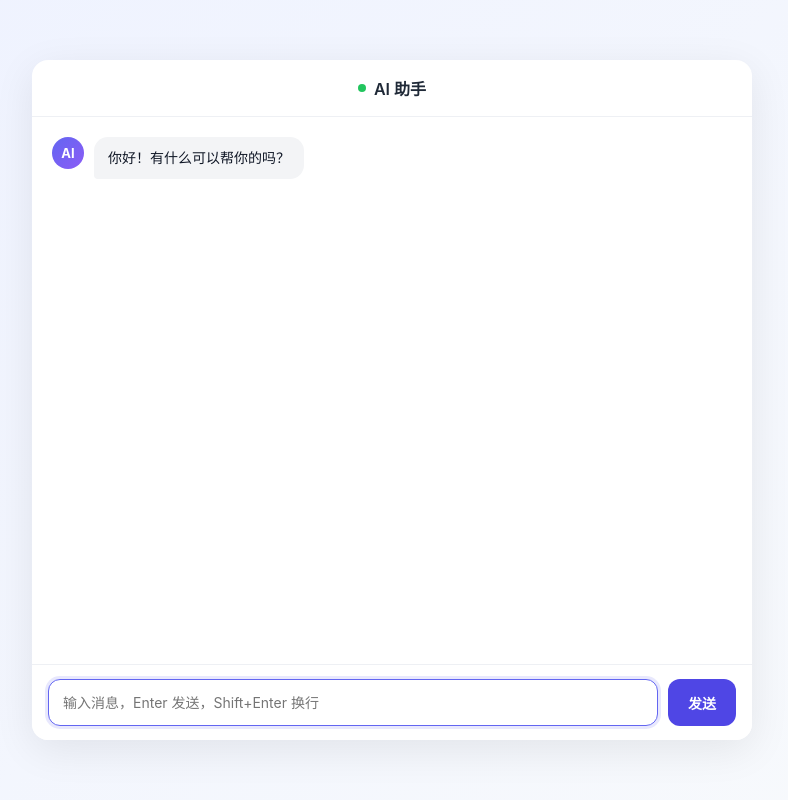
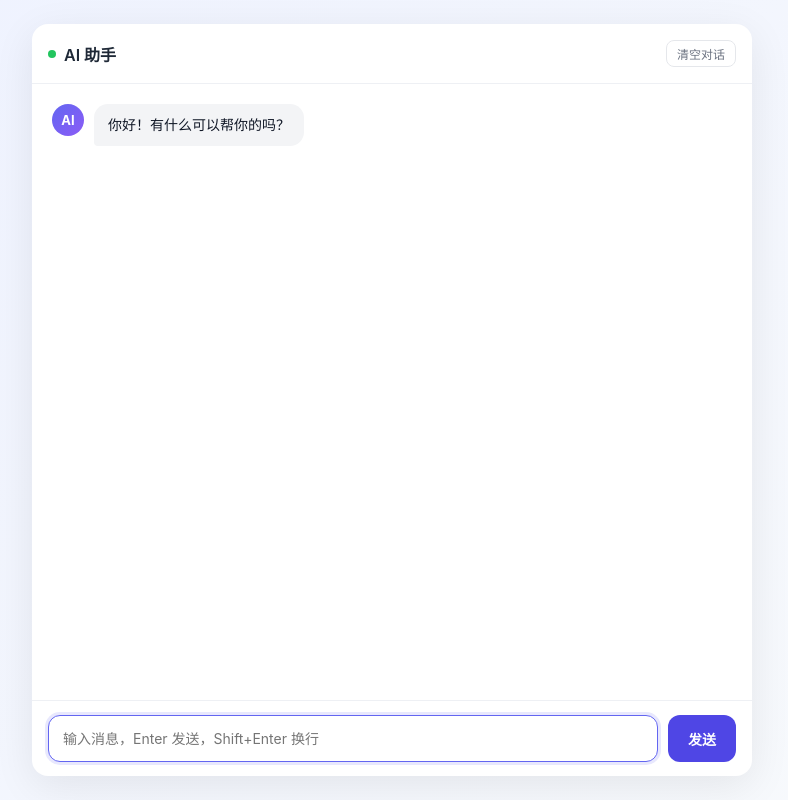
Before and after one commit to Pr0m11se/HighschoolChemistryLabSafetyHelper, a Flask app: page / in a window 1280 px wide. Shown: the whole page, without its empty margins (248-1036 px from the left). Run offline with Flask 3, Linux system fonts and the light colour scheme; data that the repository does not hold is empty.

Commit message:
增加了上下文保持功能，修复了一些已知问题

```diff
--- a/app.py
+++ b/app.py
@@ -1,4 +1,5 @@
 import os
+import json
 from flask import Flask, render_template, request, jsonify
 from openai import OpenAI
 
@@ -11,38 +12,82 @@ client = OpenAI(
 
 SYSTEM_PROMPT = "You are a helpful assistant"
 
+HISTORY_FILE = os.path.join(
+    os.path.dirname(os.path.abspath(__file__)), "history.json"
+)
+
+MAX_HISTORY_MESSAGES = 20
+
+
+def load_history():
+    if not os.path.exists(HISTORY_FILE):
+        return []
+    try:
+        with open(HISTORY_FILE, "r", encoding="utf-8") as f:
+            data = json.load(f)
+        return data if isinstance(data, list) else []
+    except (json.JSONDecodeError, OSError):
+        return []
+
+
+def save_history(history):
+    try:
+        with open(HISTORY_FILE, "w", encoding="utf-8") as f:
+            json.dump(history, f, ensure_ascii=False, indent=2)
+    except OSError as e:
+        print("[WARN] 保存历史失败:", e)
+
 
 @app.route("/")
 def index():
     return render_template("index.html")
 
 
+@app.route("/history", methods=["GET"])
+def get_history():
+    return jsonify({"messages": load_history()})
+
+
+@app.route("/clear", methods=["POST"])
+def clear_history():
+    save_history([])
+    return jsonify({"ok": True})
+
+
 @app.route("/chat", methods=["POST"])
 def chat():
     data = request.get_json(silent=True) or {}
     user_message = (data.get("message") or "").strip()
-
     if not user_message:
         return jsonify({"error": "消息不能为空"}), 400
+
+    history = load_history()
+
+    messages = [{"role": "system", "content": SYSTEM_PROMPT}]
+    messages.extend(history)
+    messages.append({"role": "user", "content": user_message})
 
     try:
         response = client.chat.completions.create(
             model="deepseek-flash",
-            messages=[
-                {"role": "system", "content": SYSTEM_PROMPT},
-                {"role": "user",   "content": user_message},
-            ],
+            messages=messages,
             max_tokens=1024,
             temperature=0.7,
             stream=False,
         )
-
         reply = response.choices[0].message.content
-
-        return jsonify({"reply": reply})
-
     except Exception as e:
         return jsonify({"error": f"调用模型失败：{str(e)}"}), 500
+
+    history.append({"role": "user",      "content": user_message})
+    history.append({"role": "assistant", "content": reply})
+
+    if len(history) > MAX_HISTORY_MESSAGES:
+        history = history[-MAX_HISTORY_MESSAGES:]
+
+    save_history(history)
+
+    return jsonify({"reply": reply})
 
 
 if __name__ == "__main__":
--- a/templates/index.html
+++ b/templates/index.html
@@ -17,7 +17,7 @@
       display: flex;
       align-items: center;
       justify-content: center;
-      padding: 20px;
+      padding: 12px;
       background: linear-gradient(135deg, #eef2ff 0%, #f8fafc 100%);
       font-family: -apple-system, BlinkMacSystemFont, "Segoe UI",
                    "PingFang SC", "Microsoft YaHei", sans-serif;
@@ -27,8 +27,8 @@
     .chat-card {
       width: 100%;
       max-width: 720px;
-      height: 85vh;
-      max-height: 900px;
+      height: 94vh;
+      max-height: 1000px;
       display: flex;
       flex-direction: column;
       background: #fff;
@@ -40,12 +40,18 @@
     .chat-header {
       display: flex;
       align-items: center;
-      justify-content: center;
-      gap: 8px;
+      justify-content: space-between;
       padding: 16px;
       border-bottom: 1px solid #eef0f4;
       font-weight: 600;
       font-size: 16px;
+      flex-shrink: 0;
+    }
+
+    .header-title {
+      display: flex;
+      align-items: center;
+      gap: 8px;
     }
 
     .dot {
@@ -53,6 +59,29 @@
       height: 8px;
       border-radius: 50%;
       background: #22c55e;
+    }
+
+    #clear-btn {
+      background: transparent;
+      border: 1px solid #e5e7eb;
+      color: #6b7280;
+      font-size: 12px;
+      padding: 4px 10px;
+      border-radius: 8px;
+      cursor: pointer;
+      font-family: inherit;
+      transition: all 0.2s;
+    }
+
+    #clear-btn:hover:not(:disabled) {
+      border-color: #fca5a5;
+      color: #dc2626;
+      background: #fef2f2;
+    }
+
+    #clear-btn:disabled {
+      opacity: 0.5;
+      cursor: not-allowed;
     }
 
     .chat-body {
@@ -74,8 +103,11 @@
     }
 
     .msg-row.from-user {
-      justify-content: flex-start;
-      flex-direction: row-reverse;
+      justify-content: flex-end;
+    }
+
+    .msg-row.from-user .avatar {
+      order: 1;
     }
 
     .avatar {
@@ -144,7 +176,7 @@
       gap: 10px;
       padding: 14px 16px;
       border-top: 1px solid #eef0f4;
-      background: #fff;
+      flex-shrink: 0;
     }
 
     #user-input {
@@ -182,10 +214,7 @@
 
     #send-btn:hover:not(:disabled)  { background: #4338ca; }
     #send-btn:active:not(:disabled) { transform: scale(0.97); }
-    #send-btn:disabled {
-      background: #c7d2fe;
-      cursor: not-allowed;
-    }
+    #send-btn:disabled { background: #c7d2fe; cursor: not-allowed; }
 
     .error-tip {
       align-self: center;
@@ -197,32 +226,21 @@
       font-size: 12px;
     }
 
-    .chat-body::-webkit-scrollbar {
-      width: 6px;
-    }
+    .chat-body::-webkit-scrollbar { width: 6px; }
     .chat-body::-webkit-scrollbar-thumb {
       background: #d1d5db;
       border-radius: 3px;
     }
-    .chat-body::-webkit-scrollbar-thumb:hover {
-      background: #9ca3af;
-    }
-    .chat-body::-webkit-scrollbar-track {
-      background: transparent;
-    }
+    .chat-body::-webkit-scrollbar-thumb:hover { background: #9ca3af; }
 
     @media (max-width: 600px) {
-      body {
-        padding: 0;
-      }
+      body { padding: 0; }
       .chat-card {
         height: 100vh;
         max-height: none;
         border-radius: 0;
       }
-      .bubble {
-        max-width: 85%;
-      }
+      .bubble { max-width: 85%; }
     }
   </style>
 </head>
@@ -232,16 +250,14 @@
   <div class="chat-card">
 
     <div class="chat-header">
-      <span class="dot"></span>
-      <span>AI 助手</span>
+      <div class="header-title">
+        <span class="dot"></span>
+        <span>AI 助手</span>
+      </div>
+      <button id="clear-btn" title="清空所有历史对话">清空对话</button>
     </div>
 
-    <div class="chat-body" id="chat-body">
-      <div class="msg-row from-ai">
-        <div class="avatar ai">AI</div>
-        <div class="bubble">你好！有什么可以帮你的吗？</div>
-      </div>
-    </div>
+    <div class="chat-body" id="chat-body"></div>
 
     <div class="chat-footer">
       <textarea id="user-input"
@@ -257,6 +273,7 @@
     const chatBody = document.getElementById('chat-body');
     const inputEl  = document.getElementById('user-input');
     const sendBtn  = document.getElementById('send-btn');
+    const clearBtn = document.getElementById('clear-btn');
 
     function scrollToBottom() {
       requestAnimationFrame(() => {
@@ -310,13 +327,35 @@
       setTimeout(() => tip.remove(), 3000);
     }
 
+    async function loadHistory() {
+      try {
+        const res  = await fetch('/history');
+        const data = await res.json();
+        const messages = data.messages || [];
+
+        if (messages.length === 0) {
+          appendMessage('ai', '你好！有什么可以帮你的吗？');
+          return;
+        }
+
+        messages.forEach(m => {
+          if (m.role === 'assistant') {
+            appendMessage('ai', m.content);
+          } else if (m.role === 'user') {
+            appendMessage('user', m.content);
+          }
+        });
+      } catch (err) {
+        showError('加载历史失败：' + err.message);
+      }
+    }
+
     async function sendMessage() {
       const text = inputEl.value.trim();
       if (!text) return;
 
       inputEl.value = '';
       inputEl.style.height = 'auto';
-
       sendBtn.disabled = true;
       inputEl.disabled = true;
 
@@ -329,7 +368,6 @@
           headers: { 'Content-Type': 'application/json' },
           body: JSON.stringify({ message: text }),
         });
-
         const data = await res.json();
         typingRow.remove();
 
@@ -348,7 +386,25 @@
       }
     }
 
+    async function clearHistory() {
+      if (!confirm('确定要清空所有对话历史吗？')) return;
+
+      clearBtn.disabled = true;
+      try {
+        const res = await fetch('/clear', { method: 'POST' });
+        if (!res.ok) throw new Error('服务端返回 ' + res.status);
+
+        chatBody.innerHTML = '';
+        appendMessage('ai', '对话已清空，我们可以重新开始。');
+      } catch (err) {
+        showError('清空失败：' + err.message);
+      } finally {
+        clearBtn.disabled = false;
+      }
+    }
+
     sendBtn.addEventListener('click', sendMessage);
+    clearBtn.addEventListener('click', clearHistory);
 
     inputEl.addEventListener('keydown', (e) => {
       if (e.key === 'Enter' && !e.shiftKey) {
@@ -362,7 +418,10 @@
       inputEl.style.height = Math.min(inputEl.scrollHeight, 120) + 'px';
     });
 
-    inputEl.focus();
+    (async function init() {
+      await loadHistory();
+      inputEl.focus();
+    })();
   </script>
 </body>
 </html>
```
